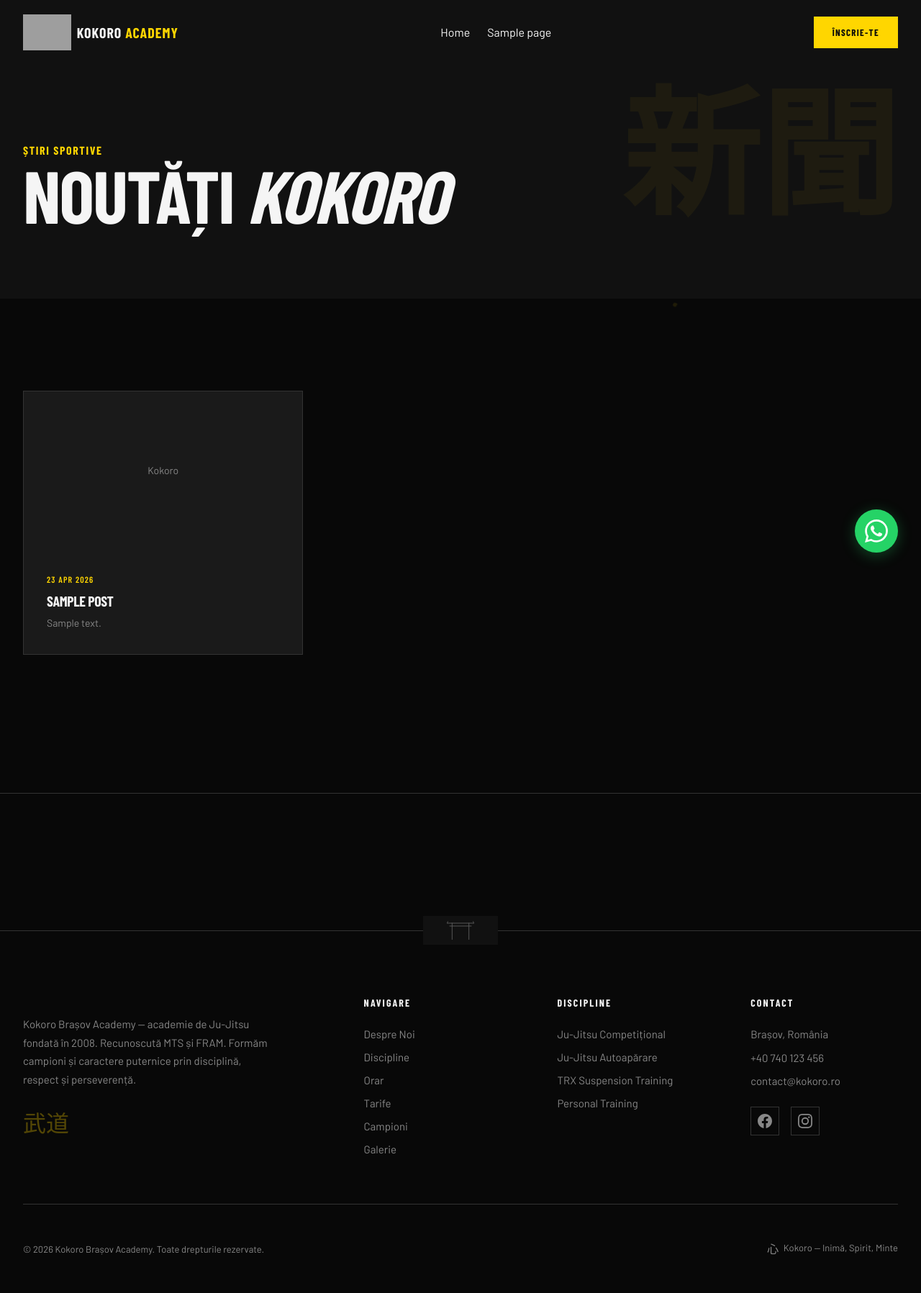
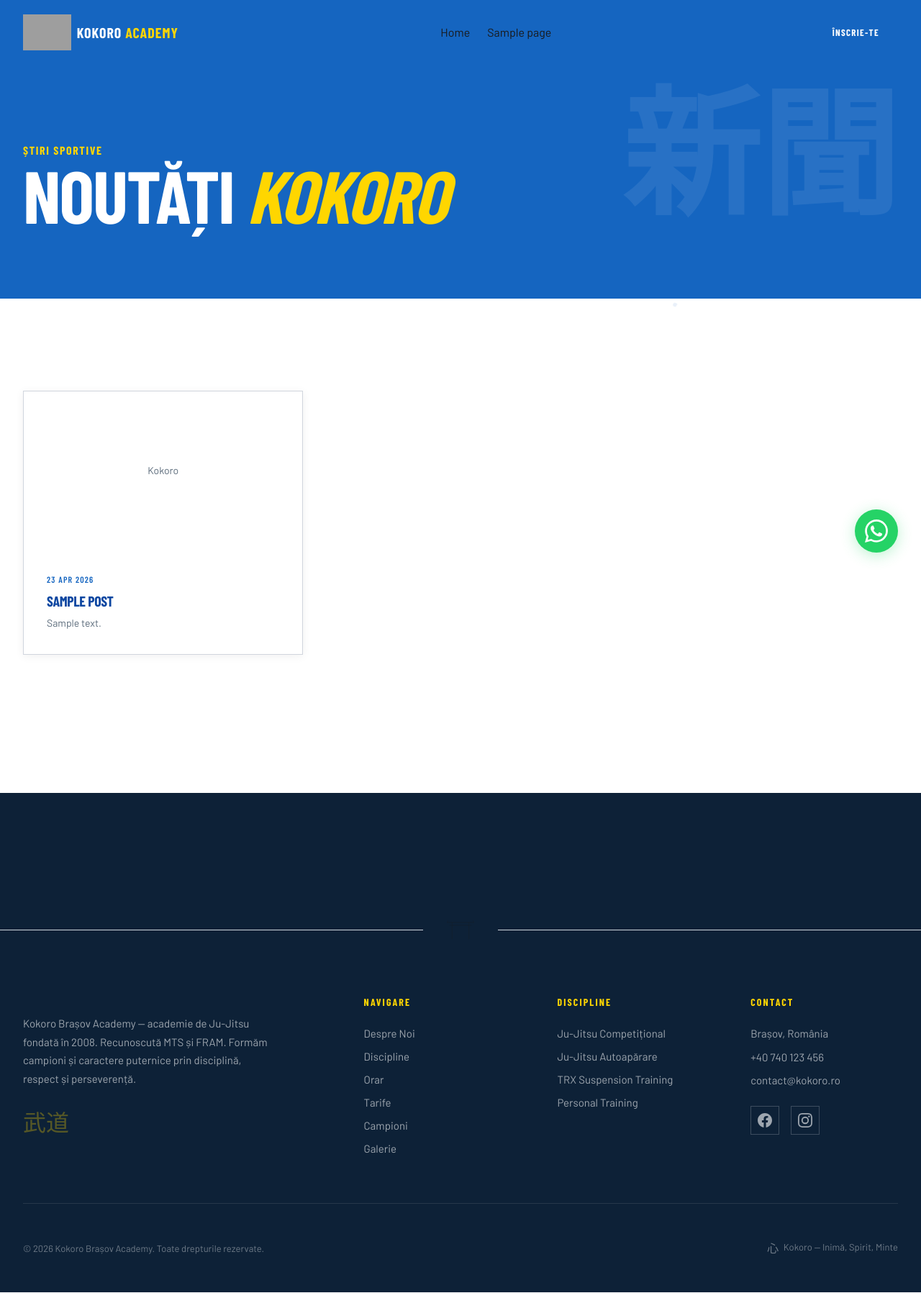
Before and after one commit to laur2198/kokoro.ro, a WordPress theme: template kokoro-theme/index.php in a window 1280 px wide. Shown: the whole page at 72% size. Run offline with PHP 8.4 and a stand-in for WordPress, Linux system fonts and the light colour scheme; the site name, menu and one post (Sample post) are stand-ins, and other content is empty; some web fonts are replaced; grey boxes are pictures that could not be loaded.

Commit message:
refactor: rebrand color scheme — blue/white/yellow matching logo
Changed from dark theme (black bg) to brand-matching colors:
- Background: white (#FFFFFF) and light blue (#F0F4F8)
- Primary: Kokoro blue (#1565C0) for headings, buttons, accents
- Accent: Kokoro yellow (#FFD600) for CTAs and highlights
- Hero: blue gradient overlay instead of black
- Navbar: scrolls to blue (#0D47A1) background
- Footer: dark navy (#0D2137) instead of pure black
- Page headers: blue background with white text
- Cards/testimonials: white with subtle shadows
- All section--accent now uses yellow bg with dark blue text
- New section--blue class for blue background sections
- Forms, pricing, schedule updated for light theme

https://claude.ai/code/session_01JTYype7DUTPVytdwuPqSQD

```diff
--- a/kokoro-theme/assets/css/components.css
+++ b/kokoro-theme/assets/css/components.css
@@ -79,36 +105,58 @@
 }
 
 .btn--primary {
+  background: var(--color-primary);
+  color: var(--color-white);
+  border-color: var(--color-primary);
+}
+
+.btn--primary:hover {
+  background: var(--color-primary-dark);
+  border-color: var(--color-primary-dark);
+}
+
+.btn--secondary {
   background: var(--color-accent);
-  color: var(--color-bg);
+  color: var(--color-primary-dark);
   border-color: var(--color-accent);
 }
 
-.btn--primary:hover {
-  background: transparent;
-  color: var(--color-accent);
+.btn--secondary:hover {
+  background: #E6C200;
+  border-color: #E6C200;
 }
 
 .btn--outline {
+  background: transparent;
+  color: var(--color-primary);
+  border-color: var(--color-primary);
+}
+
+.btn--outline:hover {
+  background: var(--color-primary);
+  color: var(--color-white);
+}
+
+.btn--outline-white {
   background: transparent;
   color: var(--color-white);
   border-color: var(--color-white);
 }
 
-.btn--outline:hover {
+.btn--outline-white:hover {
   background: var(--color-white);
-  color: var(--color-bg);
+  color: var(--color-primary);
 }
 
 .btn--outline-accent {
   background: transparent;
-  color: var(--color-accent);
-  border-color: var(--color-accent);
+  color: var(--color-primary);
+  border-color: var(--color-primary);
 }
 
 .btn--outline-accent:hover {
-  background: var(--color-accent);
-  color: var(--color-bg);
+  background: var(--color-primary);
+  color: var(--color-white);
 }
 
 .btn--large {
@@ -172,6 +220,10 @@
   font-size: 1.25rem;
   text-transform: uppercase;
   letter-spacing: 0.05em;
+  color: var(--color-white);
+}
+
+.navbar--scrolled .navbar__logo-text {
   color: var(--color-white);
 }
 
@@ -838,8 +895,8 @@
 /* ---------- Footer ---------- */
 
 .footer {
-  background: var(--color-bg);
-  border-top: 1px solid var(--color-gray-dark);
+  background: var(--color-dark);
+  border-top: none;
   padding: var(--space-4xl) 0 var(--space-2xl);
 }
 
@@ -868,7 +925,7 @@
 
 .footer__description {
   font-size: 0.9375rem;
-  color: var(--color-gray);
+  color: rgba(255, 255, 255, 0.6);
   line-height: 1.7;
   margin-bottom: var(--space-lg);
 }
@@ -886,7 +943,7 @@
   font-size: 0.875rem;
   letter-spacing: 0.15em;
   text-transform: uppercase;
-  color: var(--color-white);
+  color: var(--color-accent);
   margin-bottom: var(--space-lg);
 }
 
@@ -898,7 +955,7 @@
 
 .footer__link {
   font-size: 0.9375rem;
-  color: var(--color-gray);
+  color: rgba(255, 255, 255, 0.6);
   transition: color var(--transition-fast);
 }
 
@@ -917,8 +974,8 @@
   display: flex;
   align-items: center;
   justify-content: center;
-  border: 1px solid var(--color-gray-dark);
-  color: var(--color-gray);
+  border: 1px solid rgba(255, 255, 255, 0.2);
+  color: rgba(255, 255, 255, 0.6);
   transition: all var(--transition-base);
 }
 
@@ -932,12 +989,12 @@
   align-items: center;
   justify-content: space-between;
   padding-top: var(--space-2xl);
-  border-top: 1px solid var(--color-gray-dark);
+  border-top: 1px solid rgba(255, 255, 255, 0.1);
 }
 
 .footer__copyright {
   font-size: 0.8125rem;
-  color: var(--color-gray);
+  color: rgba(255, 255, 255, 0.4);
 }
 
 /* ---------- Forms ---------- */
@@ -990,14 +1047,15 @@
 }
 
 .post-card {
-  background: var(--color-bg-card);
+  background: var(--color-white);
   border: 1px solid var(--color-gray-dark);
+  box-shadow: 0 2px 12px rgba(0, 0, 0, 0.06);
   overflow: hidden;
   transition: all var(--transition-base);
 }
 
 .post-card:hover {
-  border-color: var(--color-accent);
+  border-color: var(--color-primary);
   transform: translateY(-4px);
 }
 
@@ -1017,7 +1075,7 @@
   font-size: 0.75rem;
   letter-spacing: 0.1em;
   text-transform: uppercase;
-  color: var(--color-accent);
+  color: var(--color-primary);
   margin-bottom: var(--space-sm);
 }
 
@@ -1026,7 +1084,7 @@
   font-weight: var(--fw-bold);
   font-size: 1.25rem;
   text-transform: uppercase;
-  color: var(--color-white);
+  color: var(--color-primary-dark);
   margin-bottom: var(--space-sm);
   line-height: 1.2;
 }
@@ -1041,17 +1099,29 @@
 
 .page-header {
   padding: calc(100px + var(--space-4xl)) 0 var(--space-4xl);
-  background: var(--color-bg-alt);
+  background: var(--color-primary);
   position: relative;
   overflow: hidden;
+}
+
+.page-header h1 {
+  color: var(--color-white);
+}
+
+.page-header .section-number {
+  color: var(--color-accent);
+}
+
+.page-header em {
+  color: var(--color-accent);
 }
 
 .page-header__number {
   font-family: var(--font-heading);
   font-weight: var(--fw-black);
   font-size: clamp(6rem, 15vw, 12rem);
-  color: var(--color-accent);
-  opacity: 0.05;
+  color: var(--color-white);
+  opacity: 0.08;
   position: absolute;
   right: var(--container-padding);
   top: 50%;
--- a/kokoro-theme/assets/css/japanese.css
+++ b/kokoro-theme/assets/css/japanese.css
@@ -28,7 +28,7 @@
 .torii-separator__icon {
   position: relative;
   z-index: 1;
-  background: var(--color-bg);
+  background: var(--color-white);
   padding: 0 var(--space-xl);
   display: flex;
   align-items: center;
@@ -42,7 +42,7 @@
 }
 
 .torii-separator--alt .torii-separator__icon {
-  background: var(--color-bg-alt);
+  background: var(--color-dark);
 }
 
 /* ---------- Shoji Screen Pattern ---------- */
@@ -84,7 +84,7 @@
   top: -20px;
   width: 12px;
   height: 12px;
-  background: var(--color-accent);
+  background: var(--color-primary);
   opacity: 0;
   border-radius: 50% 0 50% 50%;
   animation: sakura-fall linear forwards;
@@ -114,8 +114,8 @@
   position: absolute;
   font-family: 'Noto Serif JP', serif;
   font-weight: 900;
-  color: var(--color-white);
-  opacity: 0.03;
+  color: var(--color-primary);
+  opacity: 0.06;
   pointer-events: none;
   user-select: none;
   line-height: 1;
@@ -204,7 +204,7 @@
   font-family: 'Noto Serif JP', serif;
   font-size: clamp(3rem, 6vw, 5rem);
   font-weight: 700;
-  color: var(--color-accent);
+  color: var(--color-primary);
   line-height: 1;
   margin-bottom: var(--space-md);
 }
@@ -215,7 +215,7 @@
   font-size: 1.25rem;
   text-transform: uppercase;
   letter-spacing: 0.1em;
-  color: var(--color-white);
+  color: var(--color-primary-dark);
   margin-bottom: var(--space-sm);
 }
 
@@ -244,7 +244,7 @@
 .jp-line__text {
   font-family: 'Noto Serif JP', serif;
   font-size: 0.875rem;
-  color: var(--color-accent);
+  color: var(--color-primary);
   opacity: 0.5;
   white-space: nowrap;
 }
--- a/kokoro-theme/assets/css/reset.css
+++ b/kokoro-theme/assets/css/reset.css
@@ -22,7 +22,7 @@ body {
   font-weight: var(--fw-regular);
   font-size: 16px;
   line-height: 1.6;
-  color: var(--color-white);
+  color: var(--color-text);
   background-color: var(--color-bg);
   -webkit-font-smoothing: antialiased;
   -moz-osx-font-smoothing: grayscale;
@@ -76,11 +76,11 @@ button {
 }
 
 ::-webkit-scrollbar-track {
-  background: var(--color-bg);
+  background: var(--color-bg-alt);
 }
 
 ::-webkit-scrollbar-thumb {
-  background: var(--color-gray-dark);
+  background: var(--color-primary);
   border-radius: var(--radius-full);
 }
 
--- a/kokoro-theme/assets/css/typography.css
+++ b/kokoro-theme/assets/css/typography.css
@@ -12,7 +12,7 @@ h1, h2, h3, h4, h5, h6,
   line-height: 0.95;
   letter-spacing: -0.02em;
   text-transform: uppercase;
-  color: var(--color-white);
+  color: var(--color-primary-dark);
 }
 
 h1, .heading-1 {
@@ -54,7 +54,7 @@ h6, .heading-6 {
 }
 
 .heading--outline {
-  -webkit-text-stroke: 2px var(--color-white);
+  -webkit-text-stroke: 2px var(--color-primary);
   color: transparent;
 }
 
@@ -103,7 +103,7 @@ p {
 /* ---------- Links ---------- */
 
 .link {
-  color: var(--color-accent);
+  color: var(--color-primary);
   text-decoration: none;
   position: relative;
   transition: color var(--transition-fast);
@@ -116,7 +116,7 @@ p {
   left: 0;
   width: 0;
   height: 2px;
-  background: var(--color-accent);
+  background: var(--color-primary);
   transition: width var(--transition-base);
 }
 
@@ -130,7 +130,7 @@ p {
   font-family: var(--font-heading);
   font-weight: var(--fw-bold);
   font-size: clamp(0.875rem, 1.5vw, 1rem);
-  color: var(--color-accent);
+  color: var(--color-primary);
   letter-spacing: 0.1em;
   text-transform: uppercase;
 }
@@ -153,8 +153,8 @@ p {
 
 .kanji--watermark {
   font-size: clamp(10rem, 30vw, 25rem);
-  color: var(--color-white);
-  opacity: 0.03;
+  color: var(--color-primary);
+  opacity: 0.05;
   position: absolute;
   pointer-events: none;
   user-select: none;
@@ -183,7 +183,7 @@ p {
 .jp-quote__kanji {
   font-family: 'Noto Serif JP', serif;
   font-size: clamp(1.5rem, 4vw, 2.5rem);
-  color: var(--color-white);
+  color: var(--color-primary-dark);
   margin-bottom: var(--space-sm);
 }
 
@@ -198,7 +198,7 @@ p {
 .jp-quote__translation {
   font-family: var(--font-body);
   font-size: 1rem;
-  color: var(--color-accent);
+  color: var(--color-primary);
 }
 
 /* ---------- Blockquote ---------- */
@@ -211,6 +211,6 @@ blockquote {
 }
 
 blockquote p {
-  color: var(--color-white);
+  color: var(--color-text);
   font-size: 1.125rem;
 }
--- a/kokoro-theme/style.css
+++ b/kokoro-theme/style.css
@@ -19,16 +19,23 @@ Tags: custom-menu, custom-logo, featured-images, full-width-template, one-column
    ========================================================================== */
 
 :root {
-  /* Colors */
-  --color-bg:        #080808;
-  --color-bg-alt:    #111111;
-  --color-bg-card:   #1A1A1A;
+  /* Colors — Brand Kokoro (albastru + galben + alb) */
+  --color-bg:        #FFFFFF;
+  --color-bg-alt:    #F0F4F8;
+  --color-bg-card:   #FFFFFF;
   --color-accent:    #FFD600;
+  --color-primary:   #1565C0;
+  --color-primary-dark: #0D47A1;
+  --color-primary-light: #E3F2FD;
   --color-secondary: #1565C0;
-  --color-white:     #F5F5F5;
-  --color-gray:      #888888;
-  --color-gray-dark: #333333;
+  --color-white:     #FFFFFF;
+  --color-text:      #1A1A1A;
+  --color-text-light: #FFFFFF;
+  --color-gray:      #5A6A7A;
+  --color-gray-light: #94A3B8;
+  --color-gray-dark: #D0D5DD;
   --color-red:       #E63329;
+  --color-dark:      #0D2137;
 
   /* Typography */
   --font-heading: 'Barlow Condensed', sans-serif;
```
Also changed, not shown: other parts of kokoro-theme/assets/css/components.css (+70 -39 lines).
